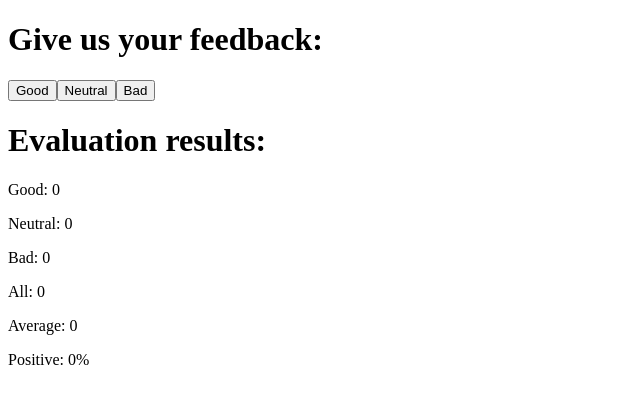
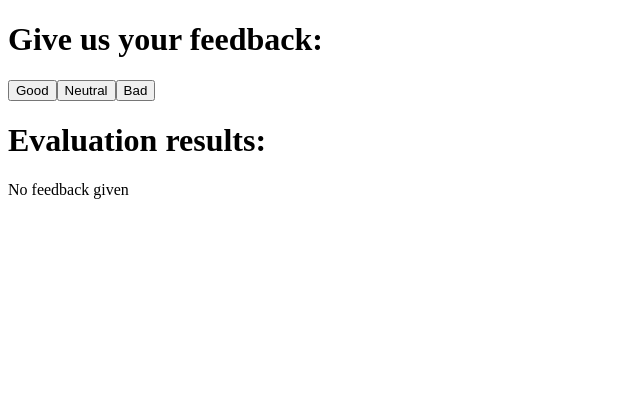
Before and after one commit to vinicechin/full_stack_open, a React (Vite) app in the folder part_1/unicafe/: page / in a window 1280 px wide. Shown: the top 404 px of the page, without its empty margins (0-640 px from the left). Built offline with nearby package versions, Linux system fonts and the light colour scheme.

Commit message:
exercise 1.9

```diff
--- a/part_1/unicafe/src/App.jsx
+++ b/part_1/unicafe/src/App.jsx
@@ -11,29 +11,27 @@ function Grade(props) {
 }
 
 function Statistics(props) {
-  function buildGradeStatistics() {
   const count = props.values.reduce((res, value) => {
     return res + value;
   });
-    const divider = (count > 0 ? count : 1);
-    return (
-      <div>
-        <p>All: {count}</p>
-        <p>Average: {(props.values[0] - props.values[2]) / divider}</p>
-        <p>Positive: {(props.values[0] / divider) * 100}%</p>
-      </div>
-    );
-  }
 
   return (
     <>
       <h1>Evaluation results:</h1>
+      {count > 0 ? (
         <div>
           {props.grades.map((grade, idx) => (
             <Grade key={idx} grade={grade} value={props.values[idx]} />
           ))}
-        {buildGradeStatistics()}
+          <div>
+            <p>All: {count}</p>
+            <p>Average: {(props.values[0] - props.values[2]) / count}</p>
+            <p>Positive: {(props.values[0] / count) * 100}%</p>
           </div>
+        </div>
+      ) : (
+        <p>No feedback given</p>
+      )}
     </>
   )
 }
```
Lines whose indentation alone changed are shown as unchanged.
